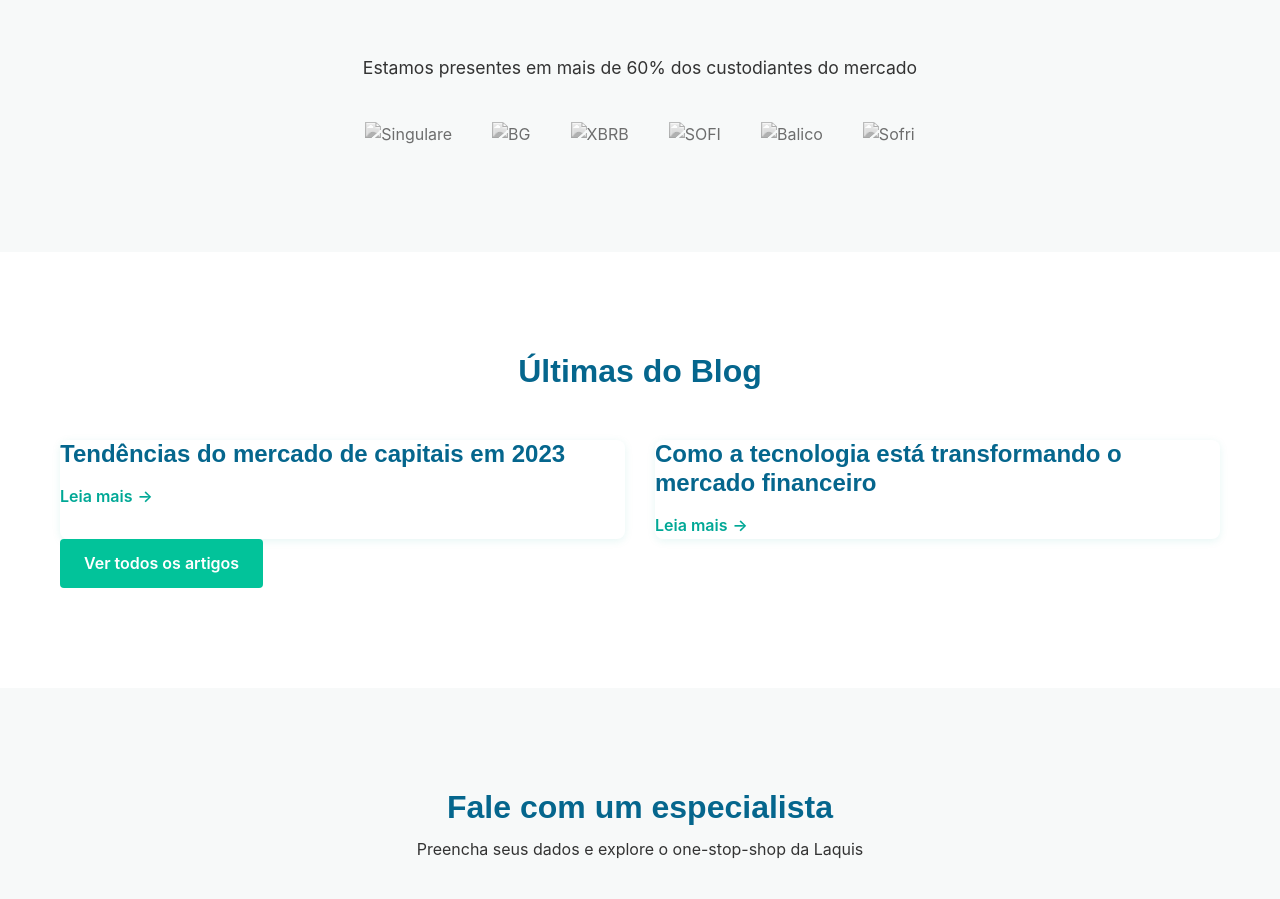
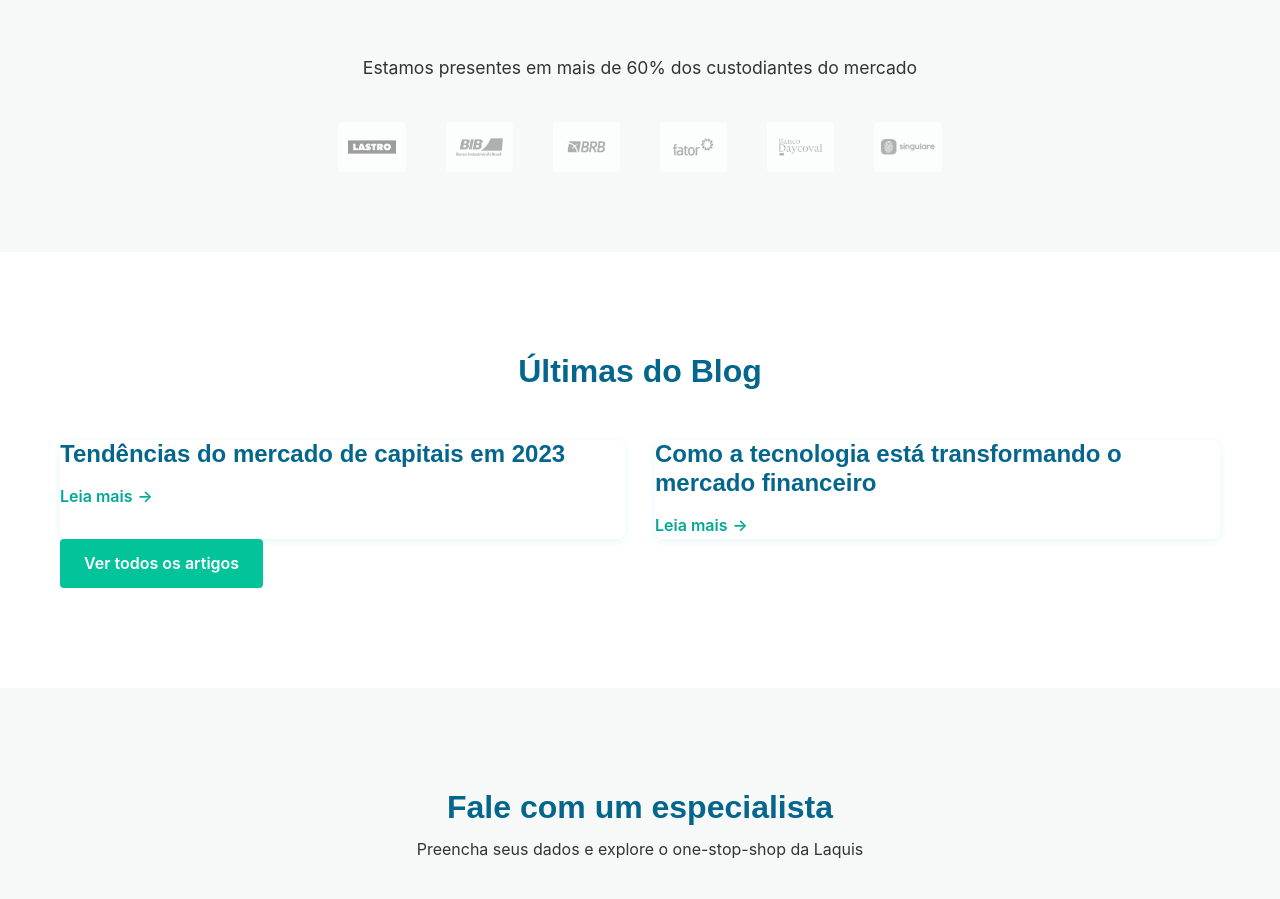
Before and after one commit to Derickcsantos/Laqus-fishing, a website: page public/index.html in a window 1280 px wide. Shown: the part 4280-5179 px from the top of the page. Drawn offline with Linux system fonts and the light colour scheme; no server answers; a web font is replaced by a local one.

Commit message:
Add files via upload

```diff
--- a/public/index.html
+++ b/public/index.html
@@ -200,12 +200,12 @@
             <div class="container">
                 <p>Estamos presentes em mais de 60% dos custodiantes do mercado</p>
                 <div class="partner-logos">
-                    <img src="images/singulare-logo.png" alt="Singulare">
-                    <img src="images/bg-logo.png" alt="BG">
-                    <img src="images/xbrb-logo.png" alt="XBRB">
-                    <img src="images/sofi-logo.png" alt="SOFI">
-                    <img src="images/balico-logo.png" alt="Balico">
-                    <img src="images/sofi-logo.png" alt="Sofri">
+                    <img src="img/lastro.png" alt="Singulare">
+                    <img src="img/bib.png" alt="Bib">
+                    <img src="img/brb.png" alt="BRB">
+                    <img src="img/fator.png" alt="fator">
+                    <img src="img/balico.png" alt="Balico">
+                    <img src="img/singulare.png" alt="Singulare">
                 </div>
             </div>
         </section>
```
Also changed, not shown: public/img/balico.png (added), public/img/banner.png (added), public/img/bib.png (added), public/img/brb.png (added), public/img/fator.png (added), public/img/lastro.png (added), public/img/singulare.png (added).
